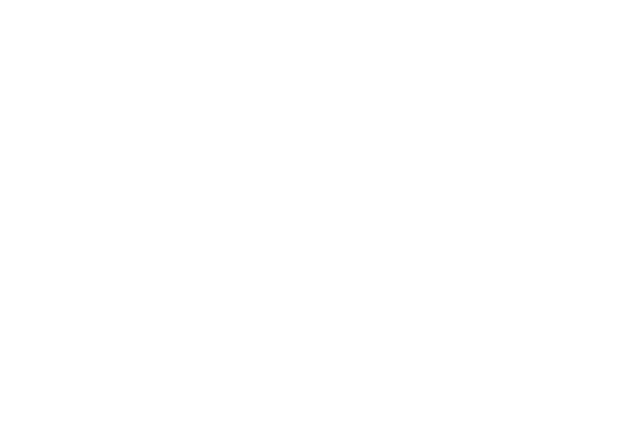
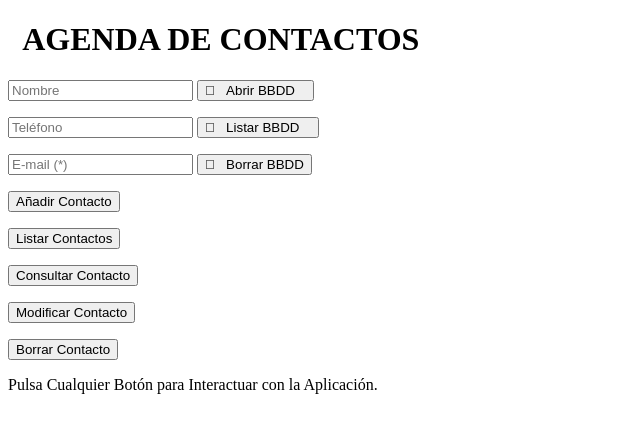
Before and after one commit to OdeiRZ/Agenda_Contactos, a plain HTML site: page index.html in a window 1280 px wide. Shown: the whole page, without its empty margins (0-640 px from the left). Drawn offline with Linux system fonts and the light colour scheme.

Commit message:
Agregado contenido a HTML

```diff
--- a/index.html
+++ b/index.html
@@ -2,8 +2,36 @@
 <html lang="es">
 	<head>
 		<meta charset="utf-8" />
-		<title></title>
+		<title>Agenda - IndexedDB</title>
 	</head>
 	<body>
+		<div class="login">
+			<h1><i class="fa fa-book"></i> &nbsp; AGENDA DE CONTACTOS &nbsp; <i class="fa fa-book"></i></h1><!--<i class="fa fa-book fa-2x"></i> -->
+			<form class="form" method="post" action="index.html">
+				<p class="field">
+					<input type="text" placeholder="Nombre" id="nombre" required/>
+					<i class="fa fa-user"></i>
+					<input class="enviar especial" type="button" id="crearBBDD" value="&#xf0fe; &nbsp; Abrir BBDD &nbsp; ">
+				</p>
+				<p class="field">
+					<input type="text" placeholder="Teléfono" id="telefono" required/>
+					<i class="fa fa-phone"></i>
+					<input class="enviar especial" type="button" id="listarBBDD" value="&#xf192; &nbsp; Listar BBDD &nbsp; ">
+				</p>
+				<p class="field">
+					<input type="text" placeholder="E-mail (*)" id="email" required/>
+					<i class="fa fa-envelope"></i>
+					<input class="enviar especial" type="button" id="borrarBBDD" value="&#xf146; &nbsp; Borrar BBDD">
+				</p>
+				<p class="submit"><input class="enviar" type="button" id="anadirContacto" value="Añadir Contacto"></p>
+				<p class="submit"><input class="enviar" type="button" id="listarContactos" value="Listar Contactos"></p>
+				<p class="submit"><input class="enviar" type="button" id="consultarContacto" value="Consultar Contacto"></p>
+				<p class="submit"><input class="enviar" type="button" id="modificarContacto" value="Modificar Contacto"></p>
+				<p class="submit"><input class="enviar" type="button" id="borrarContacto" value="Borrar Contacto"></p>
+			</form>
+		</div>
+		<div class="login">
+			<p class="resultado" id="bloque">Pulsa Cualquier Botón para Interactuar con la Aplicación.</p>
+		</div>
 	</body>
 </html>
```
